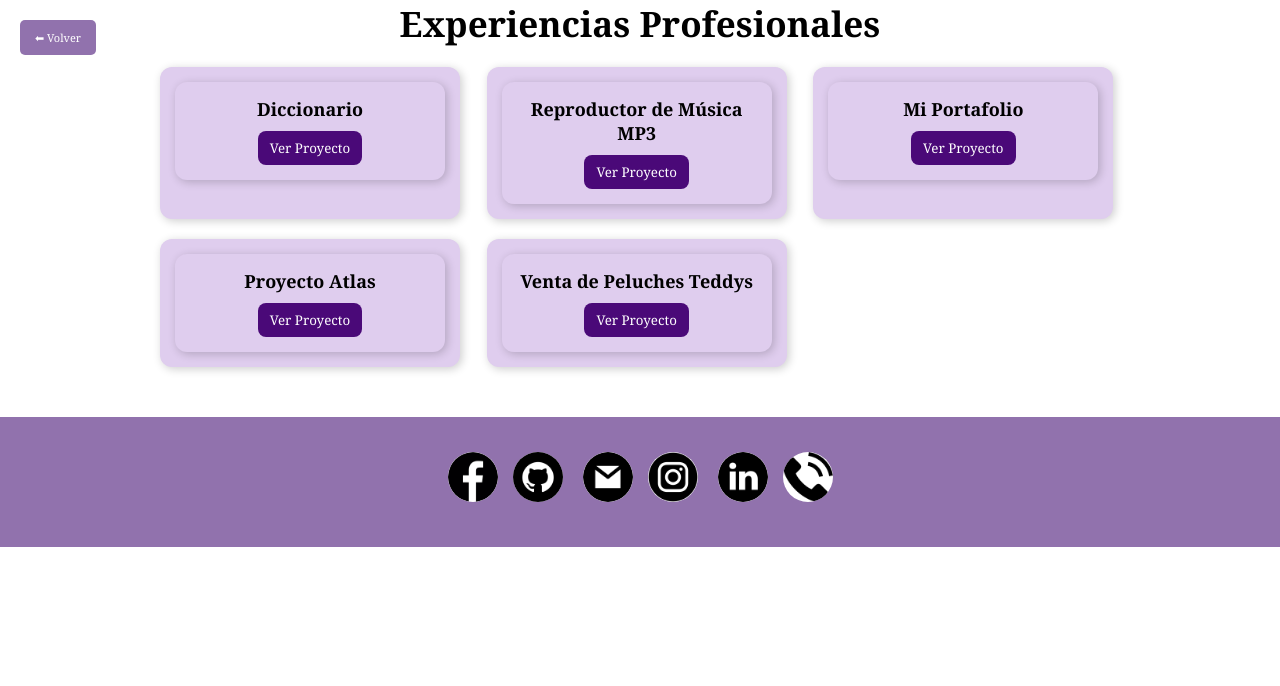
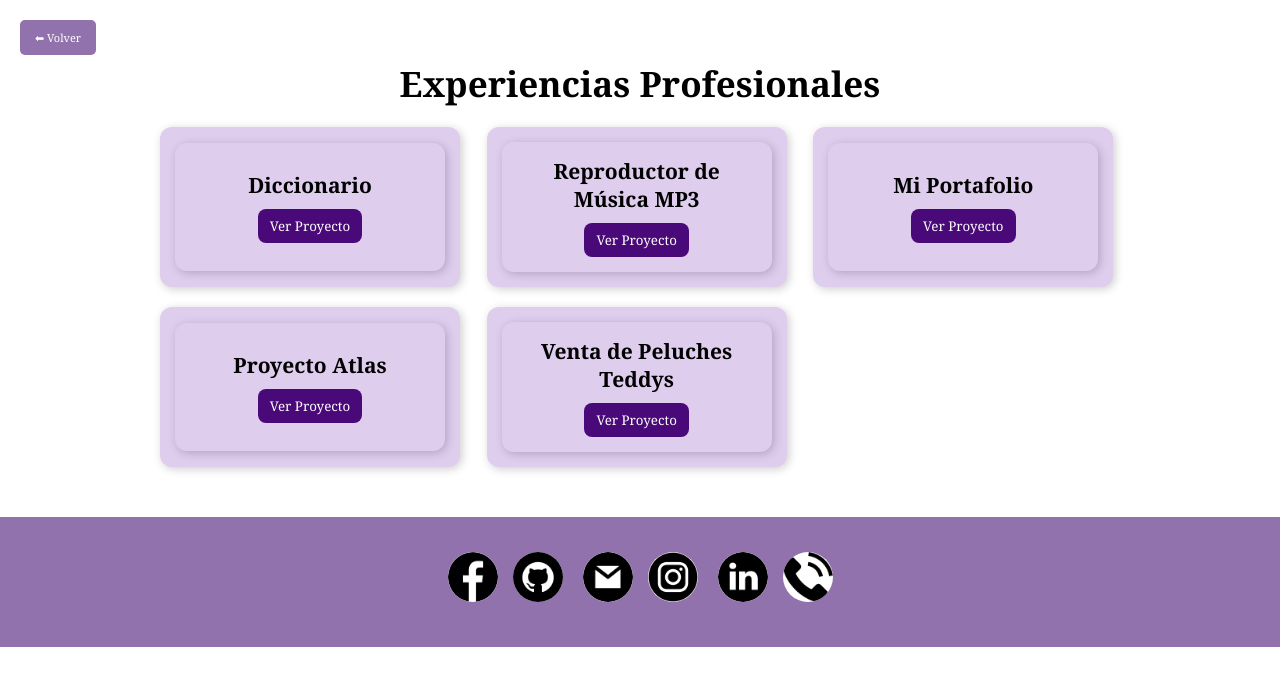
Before and after one commit to anamaria-romero/portafolio-ana, a React (Vite) app: page /Experiences in a window 1280 px wide. Shown: the top 686 px of the page. Built offline with nearby package versions, Linux system fonts and the light colour scheme.

Commit message:
Doce Commit

```diff
--- a/src/components/Pages/Home/Experiences.jsx
+++ b/src/components/Pages/Home/Experiences.jsx
@@ -15,7 +15,7 @@ export const Experiences = () => {
                 <button className="BackButton" onClick={() => navigate("/")}>
                     ⬅ Volver
                 </button>
-                <h3>Experiencias Profesionales</h3>
+                <h3 className="tittle">Experiencias Profesionales</h3>
             </div>
 
             <div className="projects-container">
--- a/src/index.css
+++ b/src/index.css
@@ -154,7 +154,20 @@ a {
   height: 100%;
   position: relative;
   transform-style: preserve-3d;
-  transition: transform 0.6s;
+  transition: transform 1.2s ease-in-out;
+}
+
+.card:hover .card-inner {
+  transform: rotateY(180deg) scale(1.1);
+  box-shadow: 0 10px 20px rgba(0, 0, 0, 0.3);
+}
+
+.card:hover .card-front {
+  background: linear-gradient(135deg, rgb(74, 9, 120), rgb(145, 114, 173));
+}
+
+.card:hover .card-back {
+  background: linear-gradient(135deg, rgb(145, 114, 173), rgb(74, 9, 120));
 }
 
 .card.flipped .card-inner {
@@ -268,10 +281,15 @@ footer ul {
   box-shadow: 2px 2px 10px rgba(0, 0, 0, 0.2);
   width: 100%;
   max-width: 300px;
+  min-height: 128px;
+  display: flex;
+  flex-direction: column;
+  align-items: center;
+  justify-content: center;
 }
 
 .Work h3 {
-  font-size: 18px;
+  font-size: 21px;
   margin-bottom: 10px;
 }
 
```
